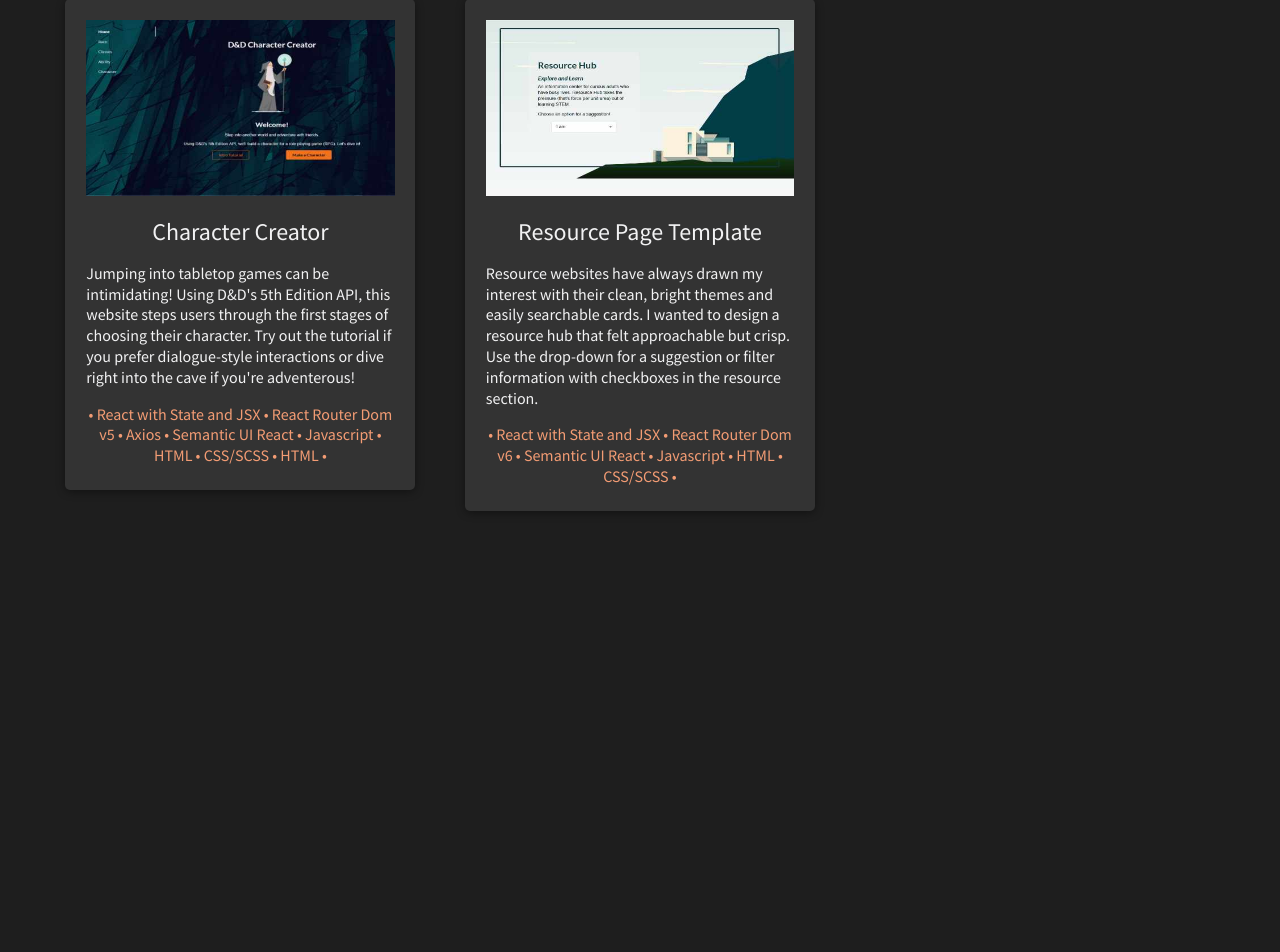
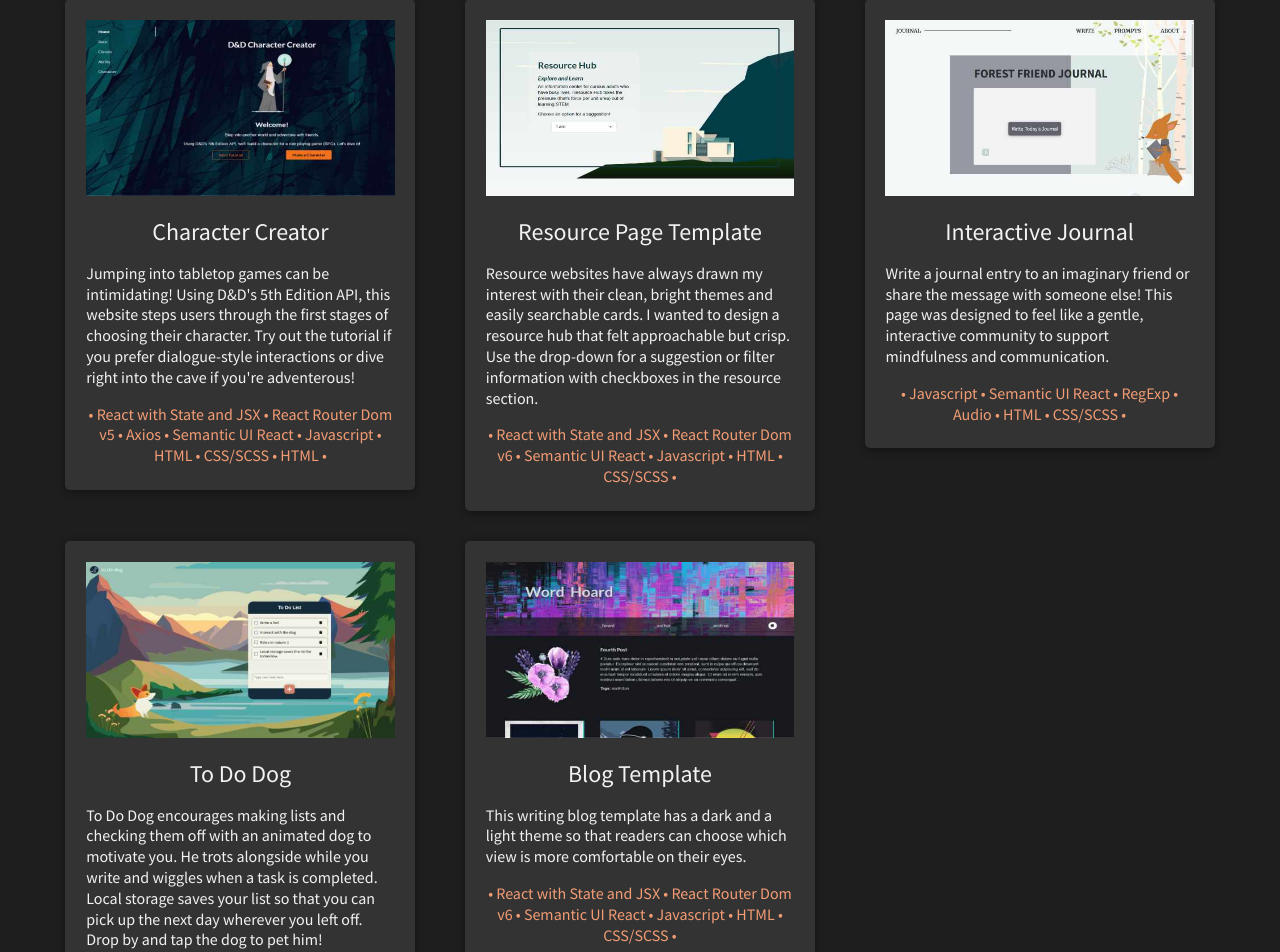
Before and after one commit to Anngineer/web-dev-portfolio, a React (Create React App) app: page / in a window 1280 px wide. Shown: the part 791-1743 px from the top of the page. Built offline with nearby package versions, Linux system fonts and the light colour scheme.

Commit message:
Adds website previews for the remaining pages

```diff
--- a/src/Home.js
+++ b/src/Home.js
@@ -103,13 +103,94 @@ const Home = ({ dropDownVisible, setDropDownVisible }) => {
               </div>
 
               {/* Item 3 */}
-              <div className="grid-item-3"></div>
+              <div className="grid-item-3">
+                <a href={"https://anngineer.github.io/forest-friend-journal/"}>
+                  <article className="portfolio-example">
+                    <img
+                      src={forestfriend1}
+                      className="hide-on-hover"
+                      alt="preview of journal webpage showing an illustration of a fox reading a book"
+                    />
+                    <img
+                      src={forestfriend2}
+                      className="show-on-hover"
+                      alt="preview of journal webpage showing an illustration of a little girl standing in front of trees"
+                    />
+
+                    <h3> Interactive Journal</h3>
+                    <p>
+                      Write a journal entry to an imaginary friend or share the
+                      message with someone else! This page was designed to feel
+                      like a gentle, interactive community to support
+                      mindfulness and communication.{" "}
+                    </p>
+
+                    <p className="tags">
+                      &bull; Javascript &bull; Semantic UI React &bull; RegExp
+                      &bull; Audio &bull; HTML &bull; CSS/SCSS &bull;{" "}
+                    </p>
+                  </article>
+                </a>
+              </div>
 
               {/* Item 4 */}
-              <div className="grid-item-4"></div>
+              <div className="grid-item-4">
+                <a href={"https://anngineer.github.io/to-do-dog/"}>
+                  <article className="portfolio-example">
+                    <img
+                      src={tododog1}
+                      // className="hide-on-hover"
+                      alt="preview of website showing an illustration of a dog in a mountain valley"
+                    />
+
+                    <h3> To Do Dog</h3>
+                    <p>
+                      To Do Dog encourages making lists and checking them off
+                      with an animated dog to motivate you. He trots alongside
+                      while you write and wiggles when a task is completed.
+                      Local storage saves your list so that you can pick up the
+                      next day wherever you left off. Drop by and tap the dog to
+                      pet him!{" "}
+                    </p>
+                    <p className="tags">
+                      &bull; Javascript &bull; Animated Sprites &bull; Local
+                      Storage &bull; HTML &bull; CSS/SCSS &bull;{" "}
+                    </p>
+                  </article>
+                </a>
+              </div>
 
               {/* Item 5 */}
-              <div className="grid-item-5"></div>
+              <div className="grid-item-5">
+                <a href={"https://anngineer.github.io/writing-blog/"}>
+                  <article className="portfolio-example">
+                    <img
+                      src={WritingBlog1}
+                      className="hide-on-hover"
+                      alt="preview of the blog website showing blog posts in dark theme"
+                    />
+                    <img
+                      src={WritingBlog2}
+                      className="show-on-hover"
+                      alt="preview of the blog website showing blog posts in light theme"
+                    />
+
+                    <h3> Blog Template</h3>
+                    <p>
+                      {" "}
+                      This writing blog template has a dark and a light theme so
+                      that readers can choose which view is more comfortable on
+                      their eyes.{" "}
+                    </p>
+
+                    <p className="tags">
+                      &bull; React with State and JSX &bull; React Router Dom v6
+                      &bull; Semantic UI React &bull; Javascript &bull; HTML
+                      &bull; CSS/SCSS &bull;{" "}
+                    </p>
+                  </article>
+                </a>
+              </div>
             </div>
           </div>
         </div>
```
